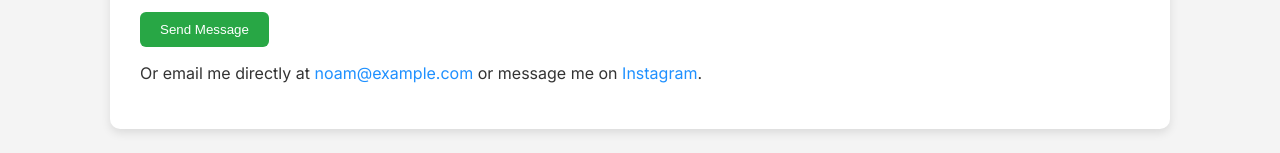
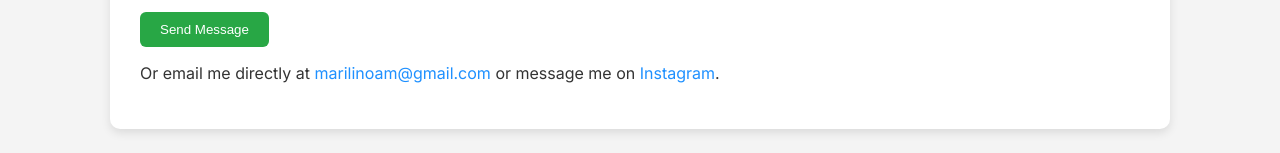
Before and after one commit to Mar1li/MD, a plain HTML site: page index.html in a window 1280 px wide. Shown: the part 1636-1789 px from the top of the page. Drawn offline with Linux system fonts and the light colour scheme.

Commit message:
Update index.html

```diff
--- a/index.html
+++ b/index.html
@@ -63,7 +63,7 @@
       <textarea name="message" placeholder="Your Message" rows="5" required></textarea>
       <button type="submit">Send Message</button>
     </form>
-    <p>Or email me directly at <a href="mailto:noam@example.com">noam@example.com</a> or message me on <a href="https://instagram.com/noammarili" target="_blank">Instagram</a>.</p>
+    <p>Or email me directly at <a href="mailto:marilinoam@gmail.com">marilinoam@gmail.com</a> or message me on <a href="https://instagram.com/noammarili" target="_blank">Instagram</a>.</p>
   </section>
 
   <footer>
```
